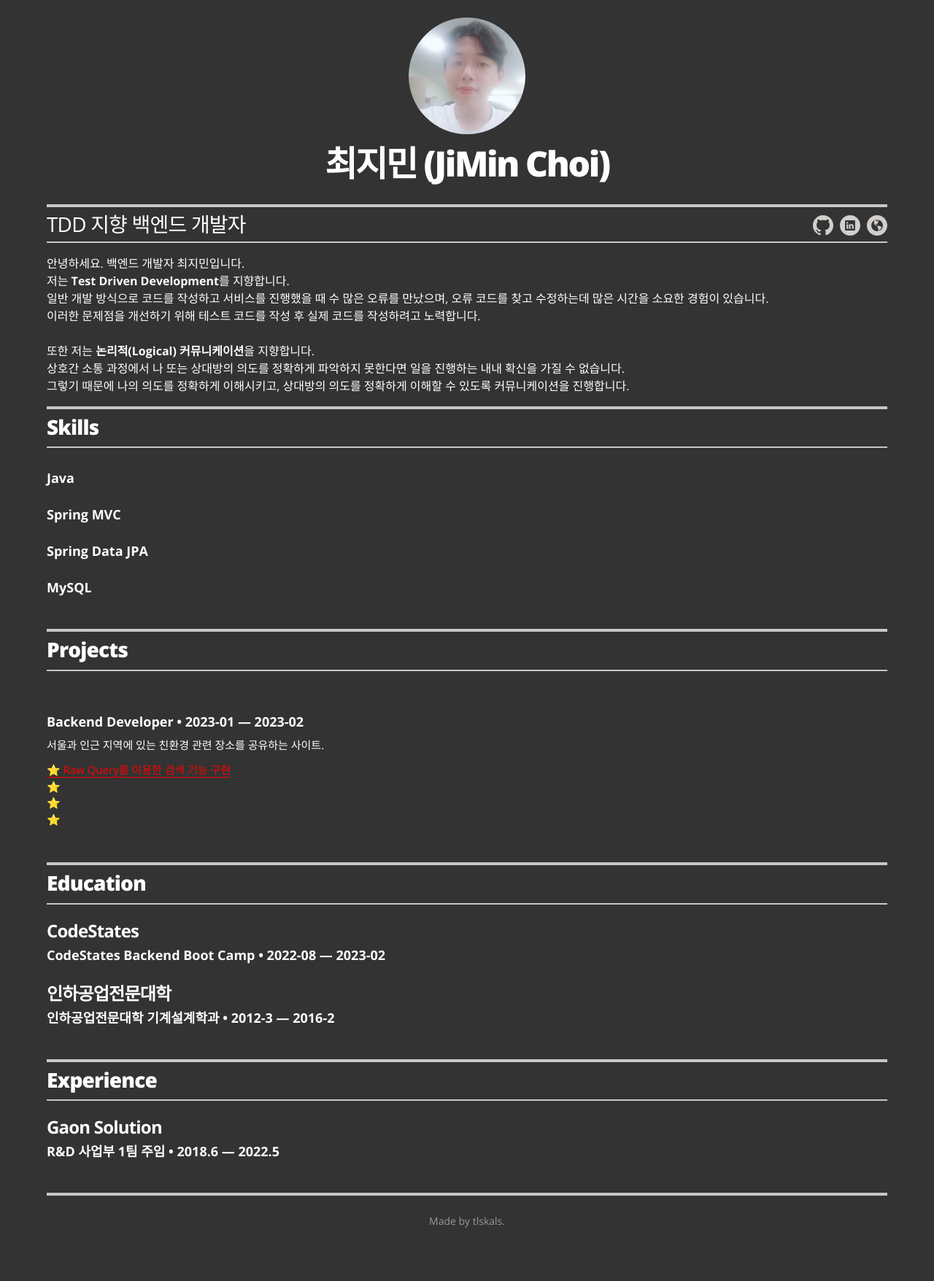
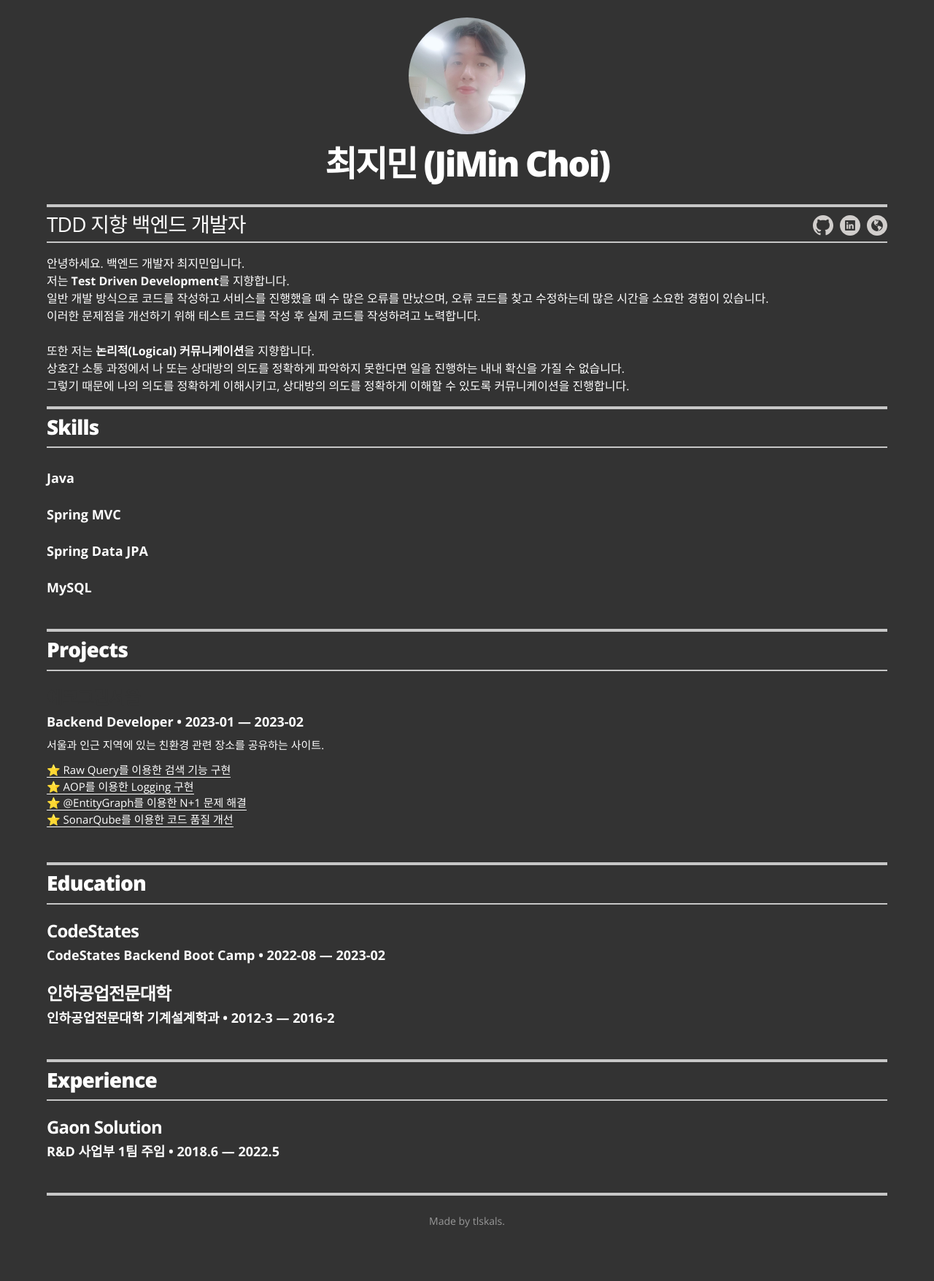
Before and after one commit to tlskals/tlskals.github.io, a Jekyll site: the page built from index.html, in a window 1280 px wide. Shown: the whole page at 73% size. Built offline with Jekyll 4.4.1, drawn with Linux system fonts in a browser that asks for light colours.

Commit message:
style color : #fff

```diff
--- a/_layouts/resume.html
+++ b/_layouts/resume.html
@@ -82,7 +82,7 @@
             <h3 class="resume-item-title" itemprop="name">{% if project.url %}<a href="{{ project.url }}" itemprop="url">{{ project.project }}</a>{% else %}{{ project.project }}{% endif %}</h3>
             <h4 class="resume-item-details" itemprop="description">{{ project.role }}  &bull; {{ project.duration }}</h4>
             <p class="resume-item-copy">{{ project.description }}</p>
-            <p class="resume-item-copy">{{project.summary}} <A href="https://github.com/tlskals/Project_Review/blob/main/Reivew/Raw%20Query%EB%A5%BC%20%EC%9D%B4%EC%9A%A9%ED%95%9C%20Search%20%EA%B8%B0%EB%8A%A5%20%EA%B5%AC%ED%98%84.md" style="color: red"> ⭐ Raw Query를 이용한 검색 기능 구현 </A> <br> <A href="http://daum.net"> ⭐ AOP를 이용한 Logging 구현 <br><A href="http://daum.net"> ⭐ @EntityGraph를 이용한 N+1 문제 해결 <br> <A href="http://daum.net"> ⭐ SonarQube를 이용한 코드 품질 개선 </A></A> </A></p>
+            <p class="resume-item-copy">{{project.summary}} <A href="https://github.com/tlskals/Project_Review/blob/main/Reivew/Raw%20Query%EB%A5%BC%20%EC%9D%B4%EC%9A%A9%ED%95%9C%20Search%20%EA%B8%B0%EB%8A%A5%20%EA%B5%AC%ED%98%84.md" style="color: #fff"> ⭐ Raw Query를 이용한 검색 기능 구현 </A> <br> <A href="http://daum.net" style="color: #fff"> ⭐ AOP를 이용한 Logging 구현 <br><A href="http://daum.net" style="color: #fff"> ⭐ @EntityGraph를 이용한 N+1 문제 해결 <br> <A href="http://daum.net" style="color: #fff"> ⭐ SonarQube를 이용한 코드 품질 개선 </A></A> </A></p>
           </div>
           {% endfor %}
 
```
